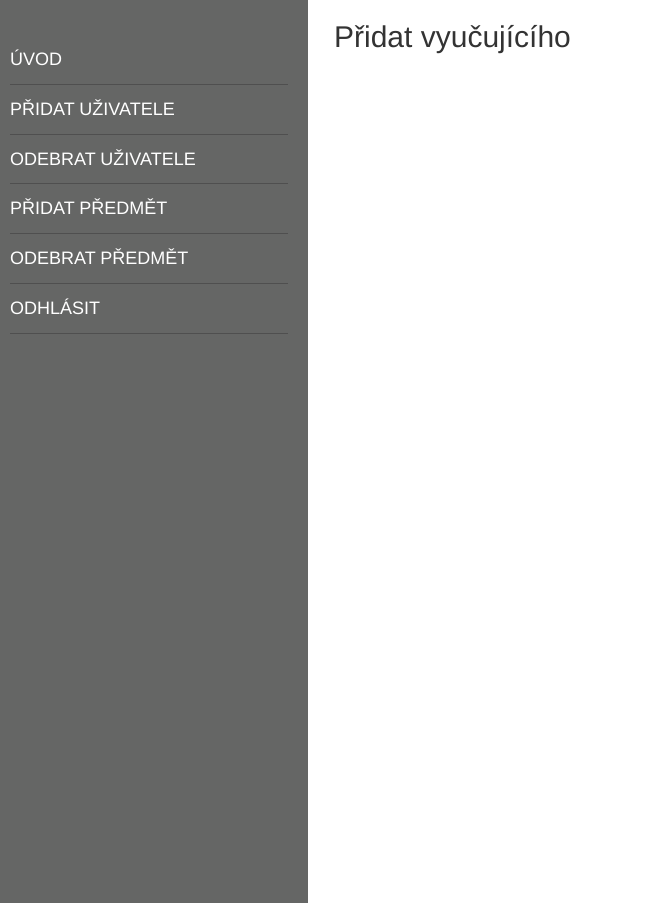
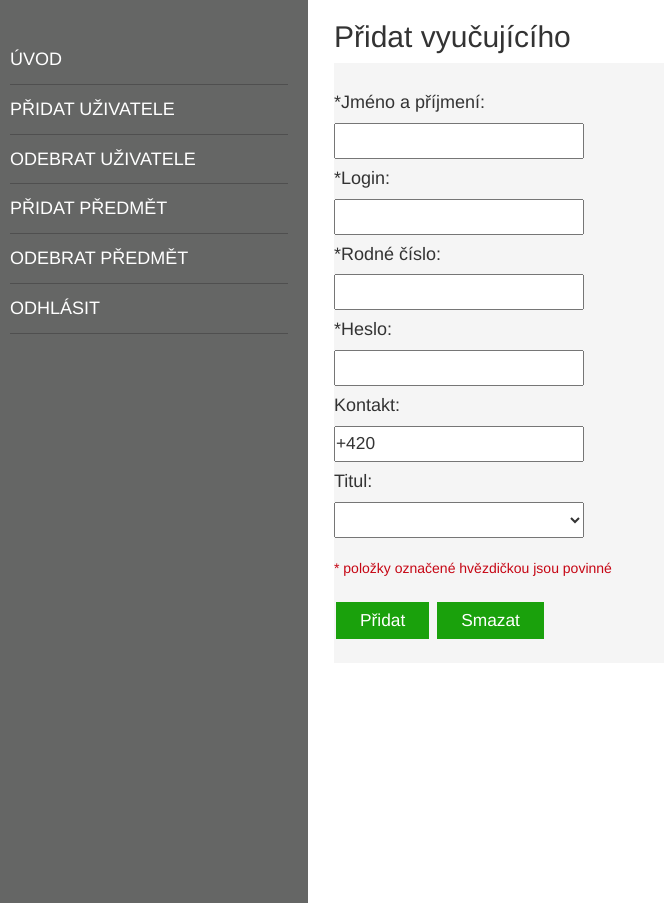
Before and after one commit to Ehmeed/ISS-project2, a PHP site: page /admin/add_teacher.php in a window 1280 px wide. Shown: the part 68-971 px from the top of the page, without its empty margins (0-664 px from the left). Run offline with PHP 8.4, Linux system fonts and the light colour scheme; a user stored in the database is signed in.

Commit message:
admin cast

```diff
--- a/admin/add_teacher.php
+++ b/admin/add_teacher.php
@@ -8,5 +8,36 @@
 
             <h2>Přidat vyučujícího</h2>
 
+			<div class="formular">
+				<form action="/action_page.php"><br>
+					<h4>*Jméno a příjmení:</h4>
+						<input id="box" type="text" name="jmeno">
+					<h4>*Login:</h4>
+						<input id="box" type="text" name="login">
+					<h4>*Rodné číslo:</h4>
+						<input id="box" type="text" name="rodne_cislo">
+					<h4>*Heslo:</h4>
+						<input id="box" type="text" name="heslo">
+					<h4>Kontakt:</h4>
+						<input id="box" type="text" name="kontakt" value="+420">
+					<h4>Titul:</h4>
+						 <select id="box" name="titul">
+						  <option value="nic"></option>
+						  <option value="Bc">Bc</option>
+						  <option value="Ing">Ing</option>
+						  <option value="PhD">PhD</option>
+						  <option value="doc">doc</option>
+						  <option value="prof">prof</option>
+						  <option value="CSc">CSc</option>
+						</select>
+					<br><br>
+						<font color="#c60614">* položky označené hvězdičkou jsou povinné</font>
+					<br><br>
+
+					<input type="submit" value="Přidat" size="30">
+					<input type="reset" name="smazat" value="Smazat"><br><br>
+				</form>
+		</div>
+
 
 <?php include("admin_footer.php");?>
--- a/admin/remove_subject.php
+++ b/admin/remove_subject.php
@@ -9,7 +9,10 @@
 <!--Obsah stranky-->
             <h2>Odebrat předmět</h2>
 
-
+				<form method="post" action="" autocomplete="off"><br>
+				   <input id="box" type="text" name="search">
+				   <input type="submit" value="Vyhledat předmět" size="30" name="submit">
+				</form>
 
 
 <?php include("admin_footer.php");?>
--- a/admin/remove_user.php
+++ b/admin/remove_user.php
@@ -9,6 +9,10 @@
 <!--Obsah stranky-->
             <h2>Odebrat uživatele</h2>
 
+				<form method="post" action="" autocomplete="off"><br>
+					   <input id="box" type="text" name="search">
+					   <input type="submit" value="Vyhledat uživatele" size="30" name="submit">
+				</form>
 
 
 
--- a/all_subjects.php
+++ b/all_subjects.php
@@ -19,7 +19,7 @@ if(isset($_POST['submit'])){
             <h2>Všechny předměty</h2>
 
             <form method="post" action="<?php echo htmlspecialchars($_SERVER['PHP_SELF']); ?>" autocomplete="off"><br>
-               <input type="text" name="search">
+               <input id="box" type="text" name="search">
                <input type="submit" value="Vyhledat" size="30" name="submit">
 
             </form> <br>
--- a/style.css
+++ b/style.css
@@ -1,14 +1,11 @@
 @charset "utf-8";
 /* CSS Document */
 
-#login{
-width: 350px;
-height: 150px;
-position: relative;
-background: #f5f5f5;
-z-index: 9;
-visibility: hidden;
-}
+#box {
+    font-size: 13pt;
+    height: 36px;
+    width: 250px;
+ }
 
 a.plain {
     text-decoration: none;
@@ -28,6 +25,28 @@ table {
 	border-color: #9f9f9f;"
 	border: 1;
 	background-color: #f5f5f5;
+}
+
+.formular {
+	width: 50%;
+	border-color: #9f9f9f;"
+	border: 1px;
+	background-color: #f5f5f5;
+}
+
+input[type=text]:focus {
+    background-color: #d8ecd8;
+}
+
+input[type=button], input[type=submit], input[type=reset] {
+    background-color: #1aa10c;
+    border: none;
+    color: white;
+    padding: 6px 24px;
+    text-decoration: bold;
+    margin: 4px 2px;
+    cursor: pointer;
+	font-size: 13pt;
 }
 
 *{
```
Also changed, not shown: admin/add_student.php (+29 -1 lines), admin/add_subject.php (+21 -0 lines).
